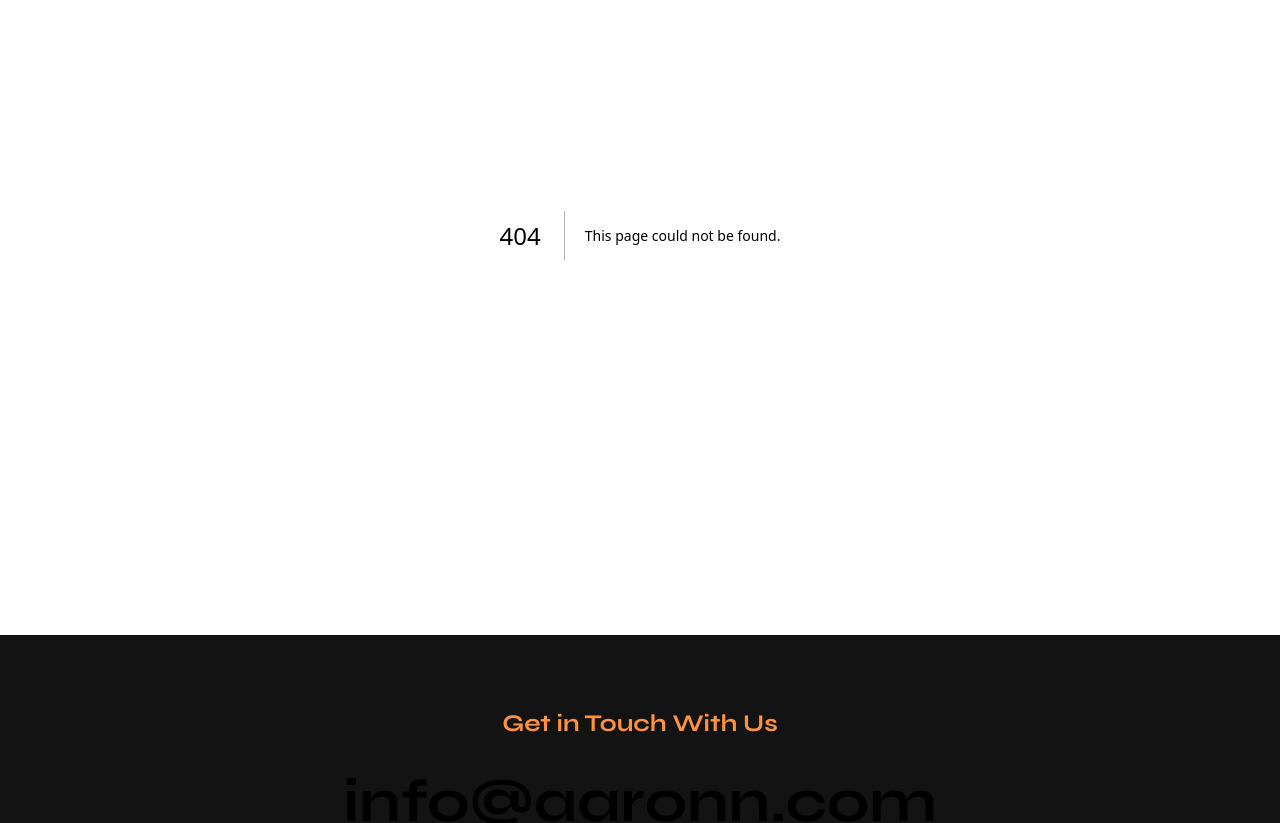
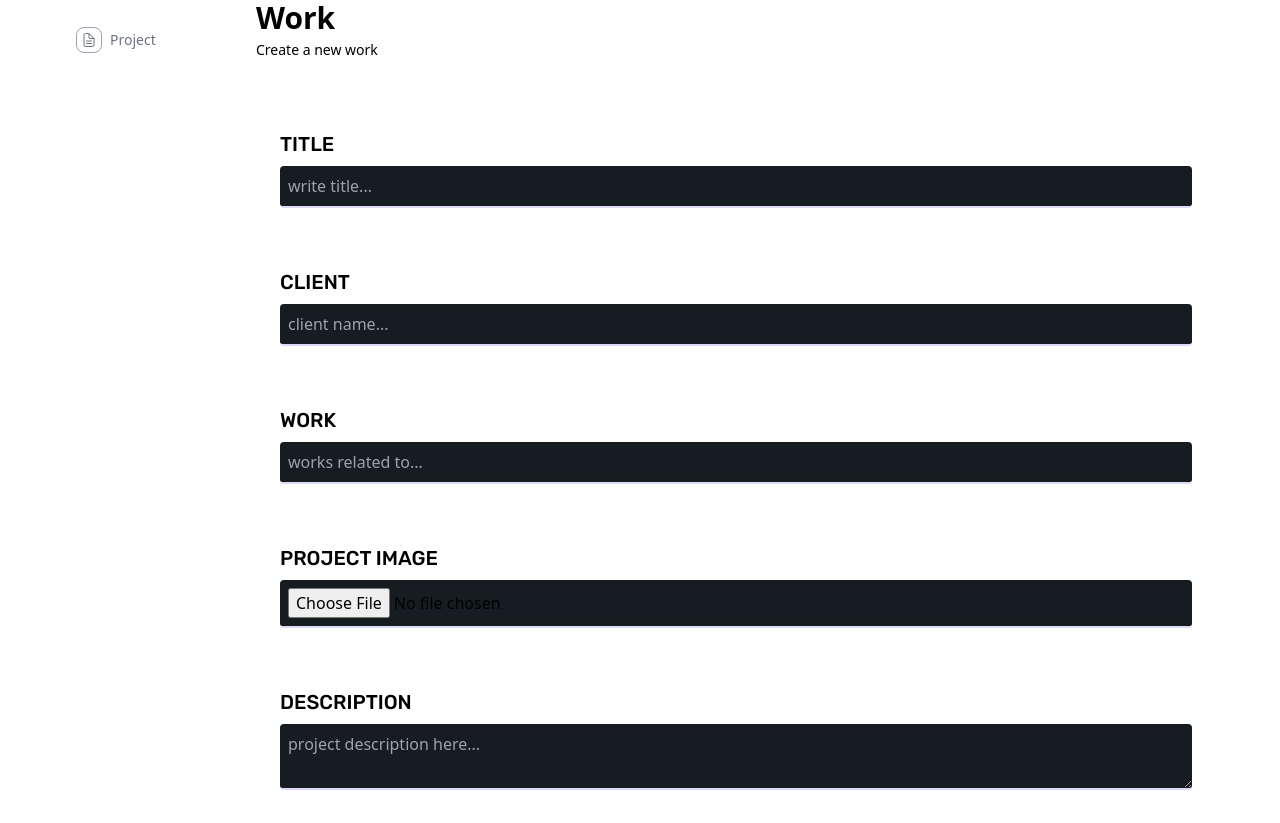
Before and after one commit to shadullah/nextjs-portfolio-management, a Next.js app: page /dashboard/projects/new in a window 1280 px wide. Before the commit this address had no page. Shown: the part 260-1083 px from the top of the page. Built offline with nearby package versions, Linux system fonts and the light colour scheme.

Commit message:
add , delete functionality added

```diff
--- a/next.config.ts
+++ b/next.config.ts
@@ -7,8 +7,8 @@ const nextConfig: NextConfig = {
   async rewrites() {
     return [
       {
-        source: "/projects/:path*",
-        destination: "http://localhost:8000/projects/:path*",
+        source: "/:path*",
+        destination: "http://localhost:8000/:path*",
       },
     ];
   },
--- a/src/app/dashboard/(components)/project/ProjectDashboard.tsx
+++ b/src/app/dashboard/(components)/project/ProjectDashboard.tsx
@@ -11,7 +11,7 @@ const ProjectDashboard = () => {
           <h2 className="text-[30px] font-semibold">Project</h2>
           <p className="text-sm mb-1">Manage all projects</p>
         </div>
-        <Link href={"/dashboard/work/new"}>
+        <Link href={"/dashboard/projects/new"}>
           <button
             className={"text-sm border rounded-md px-3 py-2 flex items-center"}
           >
@@ -21,6 +21,8 @@ const ProjectDashboard = () => {
         </Link>
       </div>
 
+      <div className="my-5 border-[0.5px] border-white"></div>
+
       <ProjectDataTable />
     </div>
   );
--- a/src/app/dashboard/(components)/project/ProjectDataTable.tsx
+++ b/src/app/dashboard/(components)/project/ProjectDataTable.tsx
@@ -2,7 +2,9 @@
 
 import axios from "axios";
 import Image from "next/image";
+import Link from "next/link";
 import React, { useState, useEffect } from "react";
+import toast from "react-hot-toast";
 import { FaRegEdit } from "react-icons/fa";
 import { MdDeleteOutline } from "react-icons/md";
 
@@ -37,6 +39,25 @@ const ProjectDataTable = () => {
 
     getCates();
   }, []);
+
+  const handleDelete = async (id: string) => {
+    const confirmDelete = window.confirm(
+      "Are you sure you want to delete the project??"
+    );
+
+    if (!confirmDelete) {
+      return;
+    }
+
+    try {
+      await axios.delete(`http://localhost:8000/projects/${id}`);
+      setProjects((prev) => prev.filter((project) => project._id !== id));
+      toast.success("deleted success!!", { duration: 3000 });
+    } catch (error) {
+      console.log(error);
+      toast.error("Failed to delete project!!!");
+    }
+  };
 
   if (loading) {
     return <div>Loading...</div>;
@@ -83,12 +104,17 @@ const ProjectDataTable = () => {
                 </td>
                 <td className="p-3">{project.client}</td>
                 <td className="p-3 text-center">
-                  <button className="text-green-200 hover:bg-green-600 p-2 rounded-full transition-all duration-200 text-2xl">
-                    <FaRegEdit />{" "}
-                  </button>
+                  <Link href={`/dashboard/projects/${project._id}`}>
+                    <button className="text-green-200 hover:bg-green-600 p-2 rounded-full transition-all duration-200 text-2xl">
+                      <FaRegEdit />{" "}
+                    </button>
+                  </Link>
                 </td>
                 <td className="p-3 text-center">
-                  <button className="text-red-200 hover:bg-red-600 p-2 rounded-full transition-all duration-200 text-2xl">
+                  <button
+                    onClick={() => handleDelete(project._id)}
+                    className="text-red-200 hover:bg-red-600 p-2 rounded-full transition-all duration-200 text-2xl"
+                  >
                     <MdDeleteOutline />
                   </button>
                 </td>
--- /dev/null
+++ b/src/app/dashboard/projects/[id]/page.tsx
@@ -0,0 +1,8 @@
+import React from "react";
+
+const UpdateProject = ({ id }) => {
+  console.log(id);
+  return <div>this is a form</div>;
+};
+
+export default UpdateProject;
--- /dev/null
+++ b/src/app/dashboard/projects/new/page.tsx
@@ -0,0 +1,134 @@
+"use client";
+import axios from "axios";
+import Link from "next/link";
+import { useRouter } from "next/navigation";
+import React from "react";
+import toast from "react-hot-toast";
+import { SlClose } from "react-icons/sl";
+
+const ProjectForm = () => {
+  const rout = useRouter();
+  const handleAdd = async (e: React.FormEvent<HTMLFormElement>) => {
+    e.preventDefault();
+
+    const formData = new FormData(e.currentTarget);
+
+    // Debug: Log FormData
+    for (const pair of formData.entries()) {
+      console.log(`${pair[0]}: ${pair[1]}`);
+    }
+
+    try {
+      const res = await axios.post("http://localhost:8000/projects", formData, {
+        headers: {
+          "Content-Type": "multipart/form-data",
+        },
+      });
+      console.log("Response data:", res.data);
+
+      if (res.status === 201) {
+        toast.success("Project added");
+        (e.target as HTMLFormElement).reset();
+        rout.push("/dashboard/projects");
+      }
+    } catch (error) {
+      console.error("Error adding project:", error || error);
+      toast.error("Could not add project");
+    }
+  };
+
+  return (
+    <div>
+      <div className="flex items-center justify-between">
+        <div>
+          <h2 className="text-[30px] font-bold">Work</h2>
+          <p className="text-sm mb-1">Create a new work</p>
+        </div>
+        <Link href={"/dashboard/projects"}>
+          <button
+            className={
+              "bg-transparent text-white border border-white hover:bg-gray-700 p-3 rounded-xl"
+            }
+          >
+            <SlClose />
+          </button>
+        </Link>
+      </div>
+      <div className="my-5 border-[0.5px] border-white"></div>
+      {/* post form */}
+      <div>
+        <form onSubmit={handleAdd} className="mb-12">
+          <div className="px-4 pt-5 pb-4 sm:p-6 sm:pb-4 space-y-12">
+            <div>
+              <label className="font-medium  font-rubik text-xl uppercase">
+                Title
+              </label>
+              <input
+                type="text"
+                placeholder="write title..."
+                className="w-full outline-none rounded bg-[#161D21]  border-b-2 border-violet-200 p-2 mt-2 mb-3"
+                name="title"
+                required
+              />
+            </div>
+            <div>
+              <label className="font-medium  font-rubik text-xl uppercase">
+                Client
+              </label>
+              <input
+                type="text"
+                placeholder="client name..."
+                className="w-full outline-none rounded bg-[#161D21]  border-b-2 border-violet-200 p-2 mt-2 mb-3"
+                name="client"
+                required
+              />
+            </div>
+            <div>
+              <label className="font-medium  font-rubik text-xl uppercase">
+                Work
+              </label>
+              <input
+                type="text"
+                placeholder="works related to..."
+                className="w-full outline-none rounded bg-[#161D21]  border-b-2 border-violet-200 p-2 mt-2 mb-3"
+                name="work"
+                required
+              />
+            </div>
+            <div>
+              <label className="font-medium  font-rubik text-xl uppercase">
+                Project Image
+              </label>
+              <input
+                type="file"
+                placeholder="works related to..."
+                className="w-full outline-none rounded bg-[#161D21]  border-b-2 border-violet-200 p-2 mt-2 mb-3"
+                name="images"
+                required
+              />
+            </div>
+
+            <div>
+              <label className="font-medium font-rubik text-xl  uppercase">
+                Description
+              </label>
+              <textarea
+                className="w-full outline-none rounded bg-[#161D21]  border-b-2 border-violet-200 p-2 mt-2 mb-3"
+                name="description"
+                placeholder="project description here..."
+                required
+              />
+            </div>
+          </div>
+          <div className="px-4 mt-8">
+            <button className="uppercase font-medium text-lg bg-[#FF9142] px-3 py-2 rounded-[30px] font-rubik">
+              Add Projects
+            </button>
+          </div>
+        </form>
+      </div>
+    </div>
+  );
+};
+
+export default ProjectForm;
--- /dev/null
+++ b/src/app/dashboard/projects/page.tsx
@@ -0,0 +1,12 @@
+import React from "react";
+import ProjectDashboard from "../(components)/project/ProjectDashboard";
+
+const ProjectDashboardPage = () => {
+  return (
+    <div>
+      <ProjectDashboard />
+    </div>
+  );
+};
+
+export default ProjectDashboardPage;
--- a/src/app/projects/[id]/page.tsx
+++ b/src/app/projects/[id]/page.tsx
@@ -21,9 +21,13 @@ const ProjectDetails = ({ params }: { params: { id: string } }) => {
   useEffect(() => {
     const fetchDetails = async () => {
       try {
-        const res = await axios.get(`http://localhost:8000/projects/${id}`);
-        console.log(res.data); // Ensure the response structure is correct
-        setProj(res.data); // Set the project data correctly
+        const res = await axios.get(`http://localhost:8000/projects/${id}`, {
+          headers: {
+            Accept: "application/json",
+          },
+        });
+        console.log(res.data);
+        setProj(res.data);
       } catch (err) {
         console.error(err);
         toast.error("Details could not be fetched", { duration: 3000 });
@@ -51,7 +55,7 @@ const ProjectDetails = ({ params }: { params: { id: string } }) => {
       </div>
       <div>
         {" "}
-        <div className="px-6 md:px-0 mt-24">
+        {/* <div className="px-6 md:px-0 mt-24">
           <h1 className="font-syne text-4xl md:text-7xl font-bold mb-3">
             {project?.title}
           </h1>
@@ -80,7 +84,7 @@ const ProjectDetails = ({ params }: { params: { id: string } }) => {
               ))}
             </div>
           </div>
-        </div>
+        </div> */}
       </div>
     </div>
   );
```
Also changed, not shown: public/p-1.jpeg (added).
